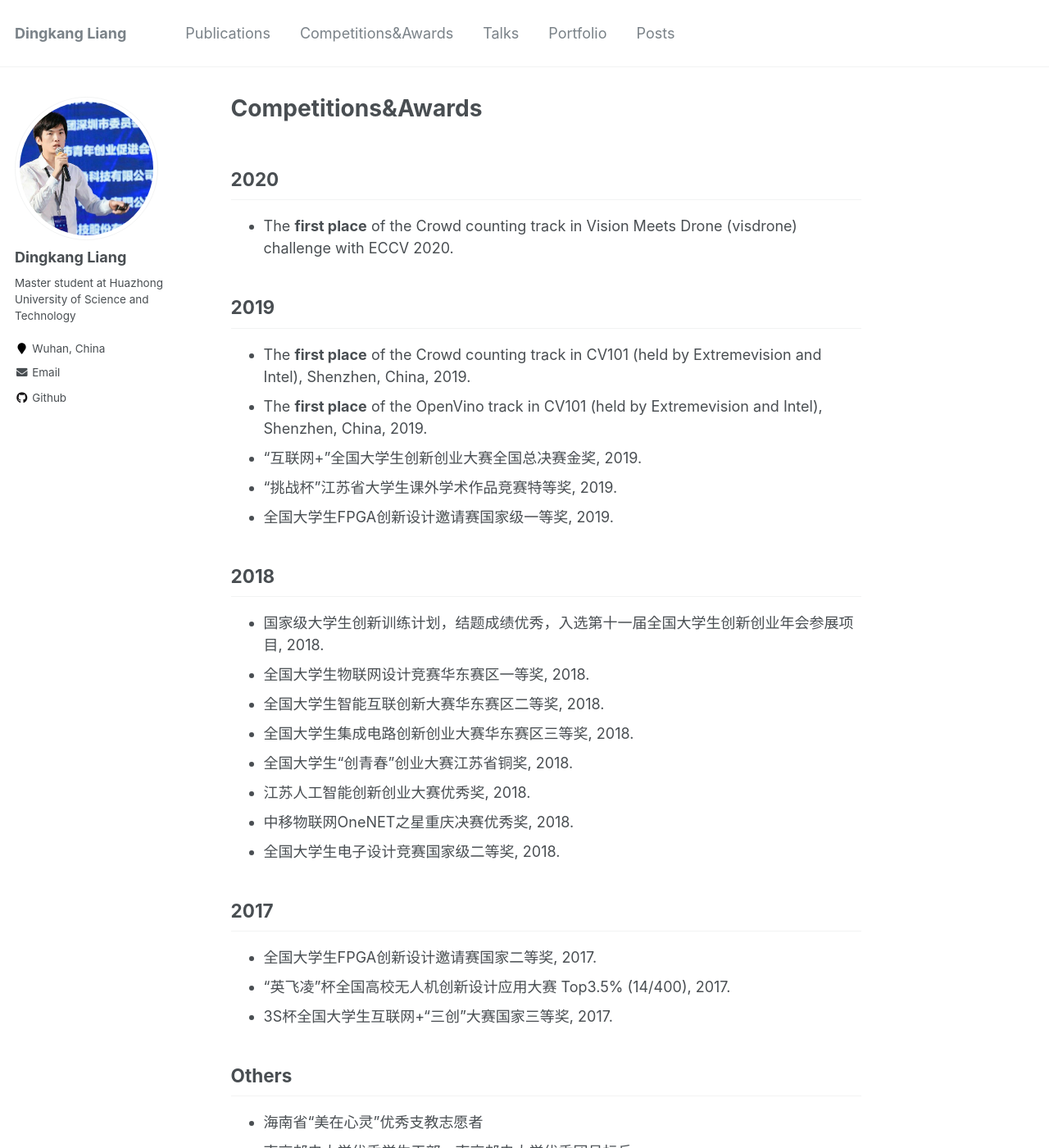
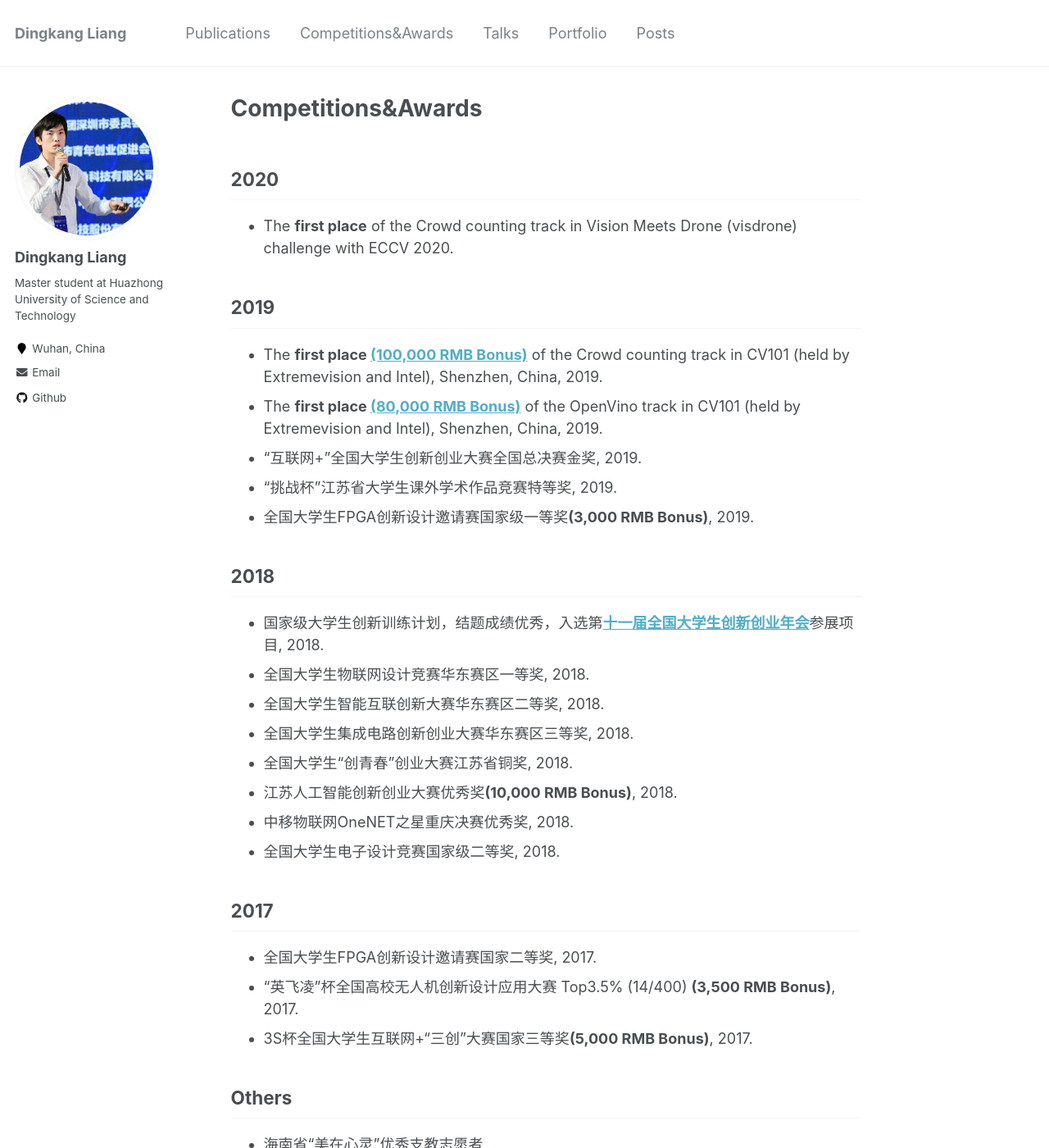
Before and after one commit to dk-liang/dk-liang.github.io, a Jekyll site: the page built from _pages/competitions& awards.md, in a window 1280 px wide and 1400 px high. Shown: the whole window at 82% size. Built offline with Jekyll 4.4.1, drawn with Linux system fonts in a browser that asks for light colours.

Commit message:
update
update

```diff
--- a/_pages/competitions& awards.md
+++ b/_pages/competitions& awards.md
@@ -8,26 +8,26 @@ author_profile: true
 * The **first place** of the Crowd counting track in Vision Meets Drone (visdrone)  challenge with ECCV 2020.
 
 ## 2019
-* The **first place** of the Crowd counting track in CV101 (held by Extremevision and Intel), Shenzhen, China, 2019.
-* The **first place** of the OpenVino track in CV101 (held by Extremevision and Intel), Shenzhen, China, 2019.
+* The **first place [(100,000 RMB Bonus)](https://www.cvmart.net/list/ECV2019)** of the Crowd counting track in CV101 (held by Extremevision and Intel), Shenzhen, China, 2019.
+* The **first place [(80,000 RMB Bonus)](https://www.cvmart.net/list/ECV2019)** of the OpenVino track in CV101 (held by Extremevision and Intel), Shenzhen, China, 2019.
 * “互联网+”全国大学生创新创业大赛全国总决赛金奖, 2019.
 * “挑战杯”江苏省大学生课外学术作品竞赛特等奖, 2019.
-* 全国大学生FPGA创新设计邀请赛国家级一等奖, 2019.
+* 全国大学生FPGA创新设计邀请赛国家级一等奖**(3,000 RMB Bonus)**, 2019.
 
 ## 2018
-* 国家级大学生创新训练计划，结题成绩优秀，入选第十一届全国大学生创新创业年会参展项目, 2018.
+* 国家级大学生创新训练计划，结题成绩优秀，入选第**[十一届全国大学生创新创业年会](http://www.moe.gov.cn/s78/A08/tongzhi/201806/t20180604_338207.html)**参展项目, 2018.
 * 全国大学生物联网设计竞赛华东赛区一等奖, 2018.
 * 全国大学生智能互联创新大赛华东赛区二等奖, 2018.
 * 全国大学生集成电路创新创业大赛华东赛区三等奖, 2018.
 * 全国大学生“创青春”创业大赛江苏省铜奖, 2018.
-* 江苏人工智能创新创业大赛优秀奖, 2018.
+* 江苏人工智能创新创业大赛优秀奖**(10,000 RMB Bonus)**, 2018.
 * 中移物联网OneNET之星重庆决赛优秀奖, 2018.
 * 全国大学生电子设计竞赛国家级二等奖, 2018.
 
 ## 2017
 * 全国大学生FPGA创新设计邀请赛国家二等奖, 2017.
-* “英飞凌”杯全国高校无人机创新设计应用大赛 Top3.5% (14/400), 2017.
-* 3S杯全国大学生互联网+“三创”大赛国家三等奖, 2017.
+* “英飞凌”杯全国高校无人机创新设计应用大赛 Top3.5% (14/400)  **(3,500 RMB Bonus)**, 2017.
+* 3S杯全国大学生互联网+“三创”大赛国家三等奖**(5,000 RMB Bonus)**, 2017.
 
 ## Others
 * 海南省“美在心灵”优秀支教志愿者
```
Also changed, not shown: _pages/about.md (+4 -4 lines).
